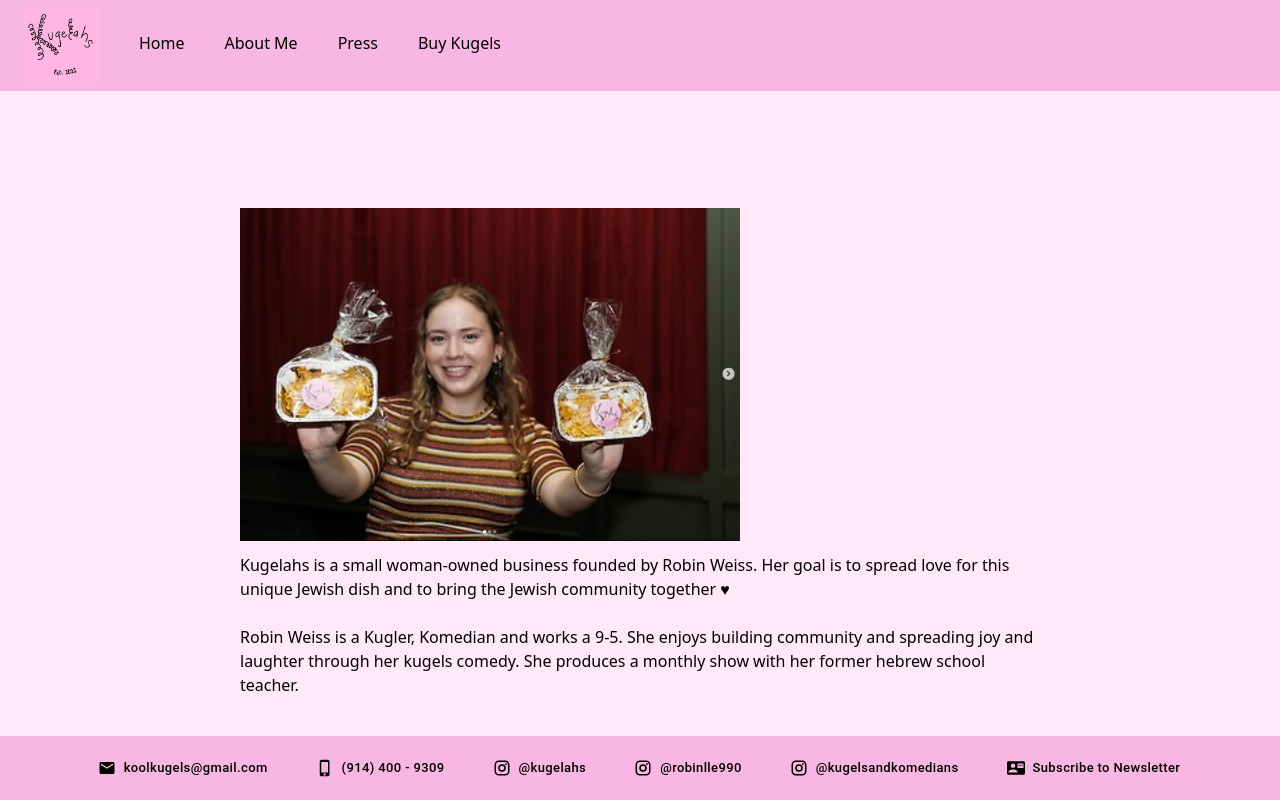
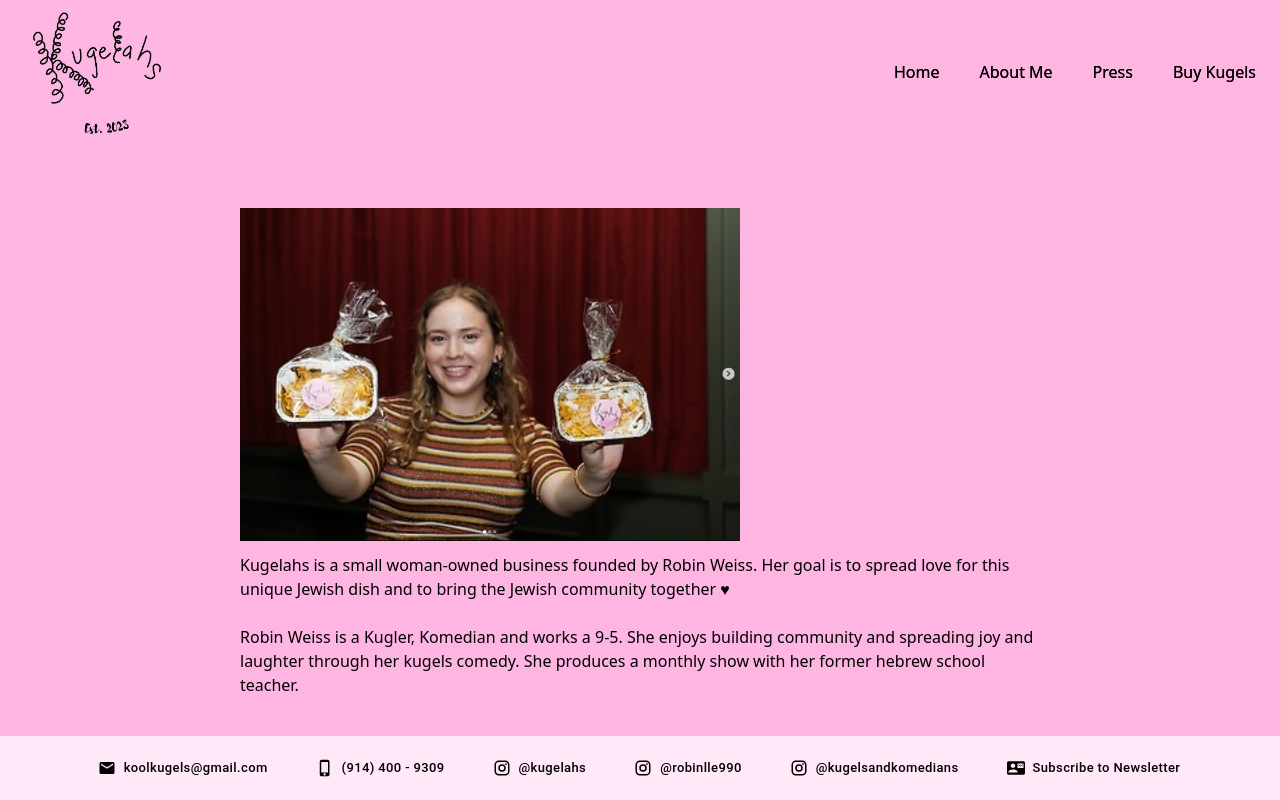
Before and after one commit to shoshana-levitt/kugelahs-website, a Next.js app: page / in a window 1280 px wide. Built offline with nearby package versions, Linux system fonts and the light colour scheme.

Commit message:
change bg, navbar, and footer colors, change navbar

```diff
--- a/components/Footer.tsx
+++ b/components/Footer.tsx
@@ -9,7 +9,7 @@ const Footer = () => {
     <div>
       <AppBar
         position="fixed"
-        style={{ backgroundColor: "rgb(248, 182, 226)", boxShadow: "none" }}
+        style={{ backgroundColor: "#ffe8f7", boxShadow: "none" }}
         sx={{ top: "auto", bottom: 0, p: 0.01 }}
       >
         <Toolbar>
--- a/components/NavBar.tsx
+++ b/components/NavBar.tsx
@@ -8,19 +8,20 @@ const Navbar = () => {
     <div>
       <AppBar
         position="fixed"
-        style={{ backgroundColor: "rgb(248, 182, 226)", boxShadow: "none" }}
+        style={{ backgroundColor: "transparent", boxShadow: "none" }}
       >
-        <Toolbar sx={{ p: 1 }}>
-          <Box sx={{ display: "flexBetween", flexGrow: 1 }}>
+        <Toolbar sx={{ p: -1 }}>
+          <Box sx={{ display: "flex", flexGrow: 1 }}>
+            <Link href="/">
+              <Image src="/logo.jpeg" alt="logo" width={150} height={150} />
+            </Link>
+          </Box>
           <Stack
             direction="row"
             justifyContent="center"
-              alignItems="center"
+            alignItems="flex-start"
             spacing={5}
           >
-              <Link href="/">
-                <Image src="/logo.jpeg" alt="logo" width={75} height={75} />
-              </Link>
             {NAV_LINKS.map((link) => (
               <Link
                 href={link.href}
@@ -31,7 +32,6 @@ const Navbar = () => {
               </Link>
             ))}
           </Stack>
-          </Box>
         </Toolbar>
       </AppBar>
       <Toolbar></Toolbar>
--- a/styles/globals.css
+++ b/styles/globals.css
@@ -17,7 +17,7 @@
 }
 
 body {
-  background-color: #ffe8f7;
+  background-color: #ffb5e2;
 }
 
 /* @layer components {
```
Lines whose indentation alone changed are shown as unchanged.
